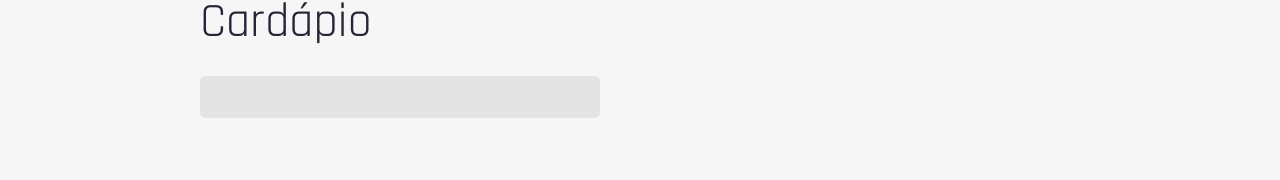
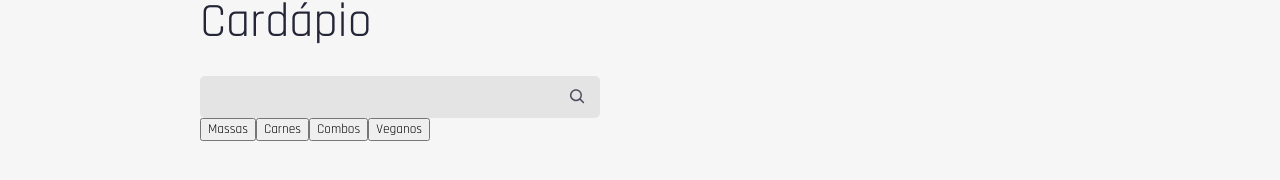
Before and after one commit to Vihenrie/restauranteApp, a React (Create React App) app: page / in a window 1280 px wide. Shown: the part 460-640 px from the top of the page. Built offline with nearby package versions, Linux system fonts and the light colour scheme.

Commit message:
add: filtros

```diff
--- a/package.json
+++ b/package.json
@@ -12,6 +12,7 @@
     "@types/react-dom": "^18.2.7",
     "react": "^18.2.0",
     "react-dom": "^18.2.0",
+    "react-icons": "^4.10.1",
     "react-scripts": "5.0.1",
     "typescript": "^4.9.5",
     "web-vitals": "^2.1.4"
--- a/src/pages/Cardapio/Buscador/index.tsx
+++ b/src/pages/Cardapio/Buscador/index.tsx
@@ -1,4 +1,6 @@
 import styles from './Buscador.module.scss'
+import { CgSearch } from 'react-icons/cg'
+
 
 interface Props {
     busca: string,
@@ -12,6 +14,10 @@
                 value={busca}
                 onChange={(evento) => setBusca(evento.target.value)}
             />
+            <CgSearch
+                size={20}
+                color='#4c4d5e'
+            />
         </div>
     )
 }
--- /dev/null
+++ b/src/pages/Cardapio/Filtros/Filtros.module.scss
@@ -0,0 +1,27 @@
+@import "styles/variaveis";
+
+.filtros {
+  display: flex;
+  gap: 24px;
+  flex-wrap: wrap;
+  margin: 20px 0;
+  &__filtro {
+    align-items: center;
+    background-color: $grey;
+    border: none;
+    border-radius: 4px;
+    display: flex;
+    font-size: 1.25rem;
+    font-weight: bold;
+    height: 40px;
+    justify-content: center;
+    width: 150px;
+    &--ativo {
+      background-color: $blue;
+      color: white;
+    }
+    &:hover {
+      cursor: pointer;
+    }
+  }
+}
--- /dev/null
+++ b/src/pages/Cardapio/Filtros/filtros.json
@@ -0,0 +1,18 @@
+[
+    {
+        "id": 1,
+        "label": "Massas"
+    },
+    {
+        "id": 2,
+        "label": "Carnes"
+    },
+    {
+        "id": 3,
+        "label": "Combos"
+    },
+    {
+        "id": 4,
+        "label": "Veganos"
+    }
+]
--- /dev/null
+++ b/src/pages/Cardapio/Filtros/index.tsx
@@ -0,0 +1,22 @@
+import styles from './Filtros.module.scss';
+import filtros from './filtros.json'
+
+interface IOpcao {
+    id: number;
+    label: String
+}
+
+export default function Filtros(opcao: IOpcao) {
+    return (
+        <div className={styles.filtro}>
+            {filtros.map((opcao) => (
+                <button className={styles.filtro__filtro} key={opcao.id}>
+                    {opcao.label}
+                </button>
+            )
+
+
+            )}
+        </div>
+    )
+}
--- a/src/pages/Cardapio/index.tsx
+++ b/src/pages/Cardapio/index.tsx
@@ -2,6 +2,7 @@
 import logo from 'assets/logo.svg'
 import { useState } from 'react';
 import Buscador from './Buscador';
+import Filtros from './Filtros';
 
 export default function Cardapio() {
     const [busca, setBusca] = useState("");
@@ -18,6 +19,9 @@
             <section className={styles.cardapio}>
                 <h3 className={styles.cardapio__titulo}>Cardápio</h3>
                 <Buscador busca={busca} setBusca={setBusca}/>
+                <div className={styles.cardapio__filtros}>
+                    <Filtros/>
+                </div>
             </section>
         </main>
     );
```
Also changed, not shown: 1 other file (tests, documents, lock files or other folders).
